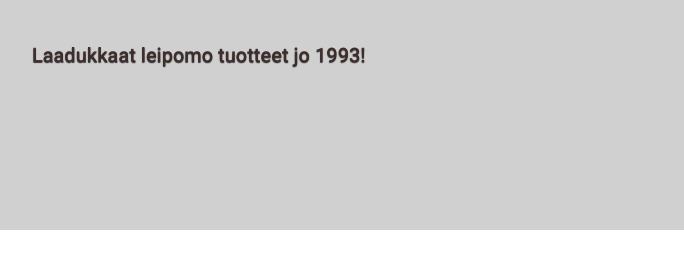
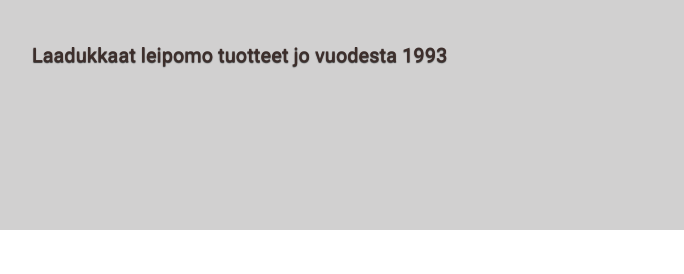
Before and after one commit to oskaripekka/Calainen-oy.github.io, a plain HTML site: page index.html in a window 1280 px wide. Shown: the part 526-800 px from the top of the page, 0-684 px from the left. Drawn offline with Linux system fonts and the light colour scheme.

Commit message:
Update index.html

```diff
--- a/index.html
+++ b/index.html
@@ -36,7 +36,7 @@
                    Olemme perhe leipomo, jolla on usean vuoden kokemus leipomotoimminnasta.
                    Valmistamme Lihapiirakoita, Lihapullia,Pihvejä, Patonkeja, Sämpylöitä, Nakkikukkaroita ja muita suolaisia leivoinnaisia.
                 </p>
-                    <p class="MainText">Laadukkaat leipomo tuotteet jo 1993!</p>
+                    <p class="MainText">Laadukkaat leipomo tuotteet jo vuodesta 1993</p>
             </div>
             <div class="Main2">
                 <img src="MainLogo.png" class="MainImg" alt="Photos"/>
```
